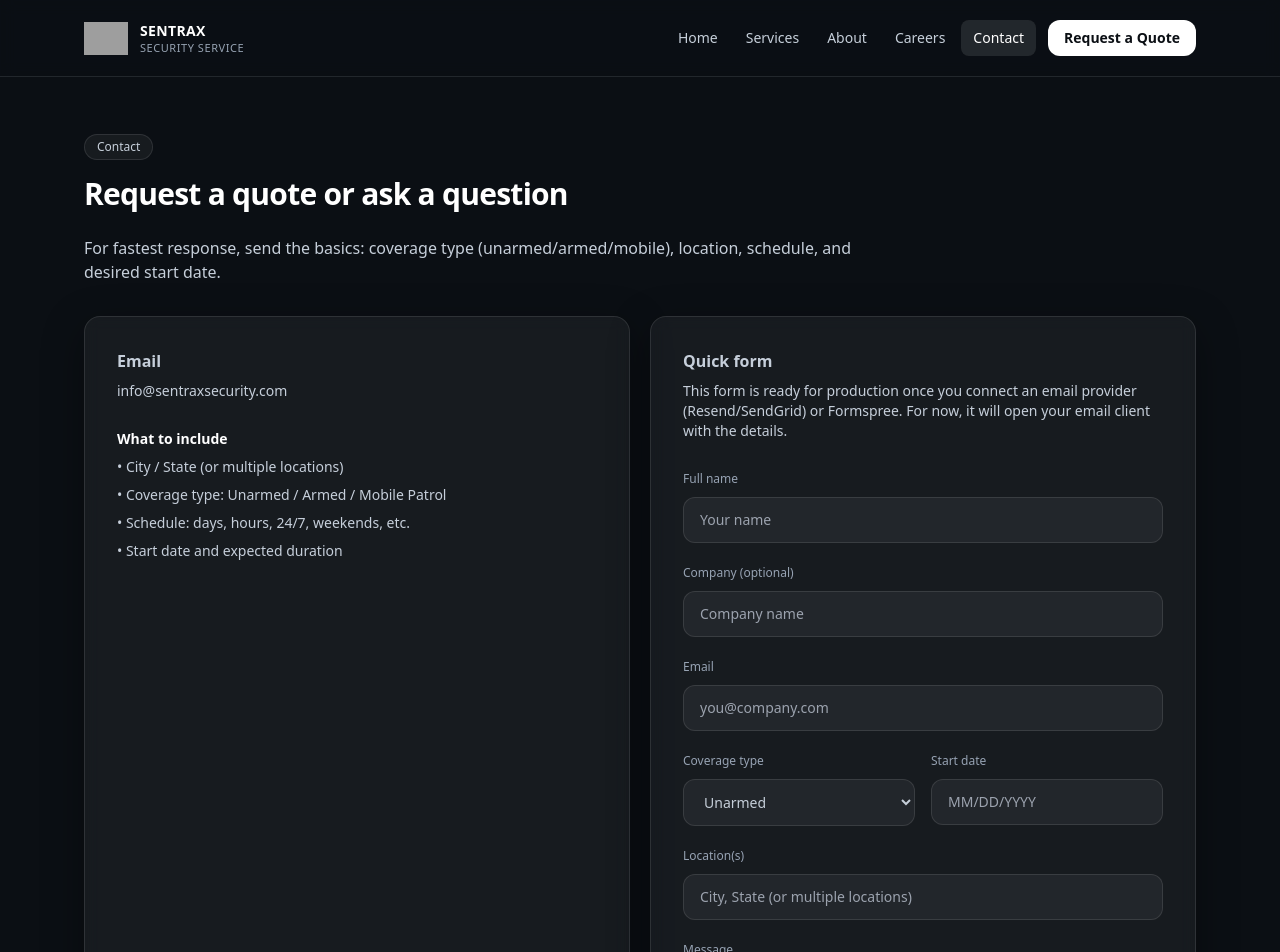
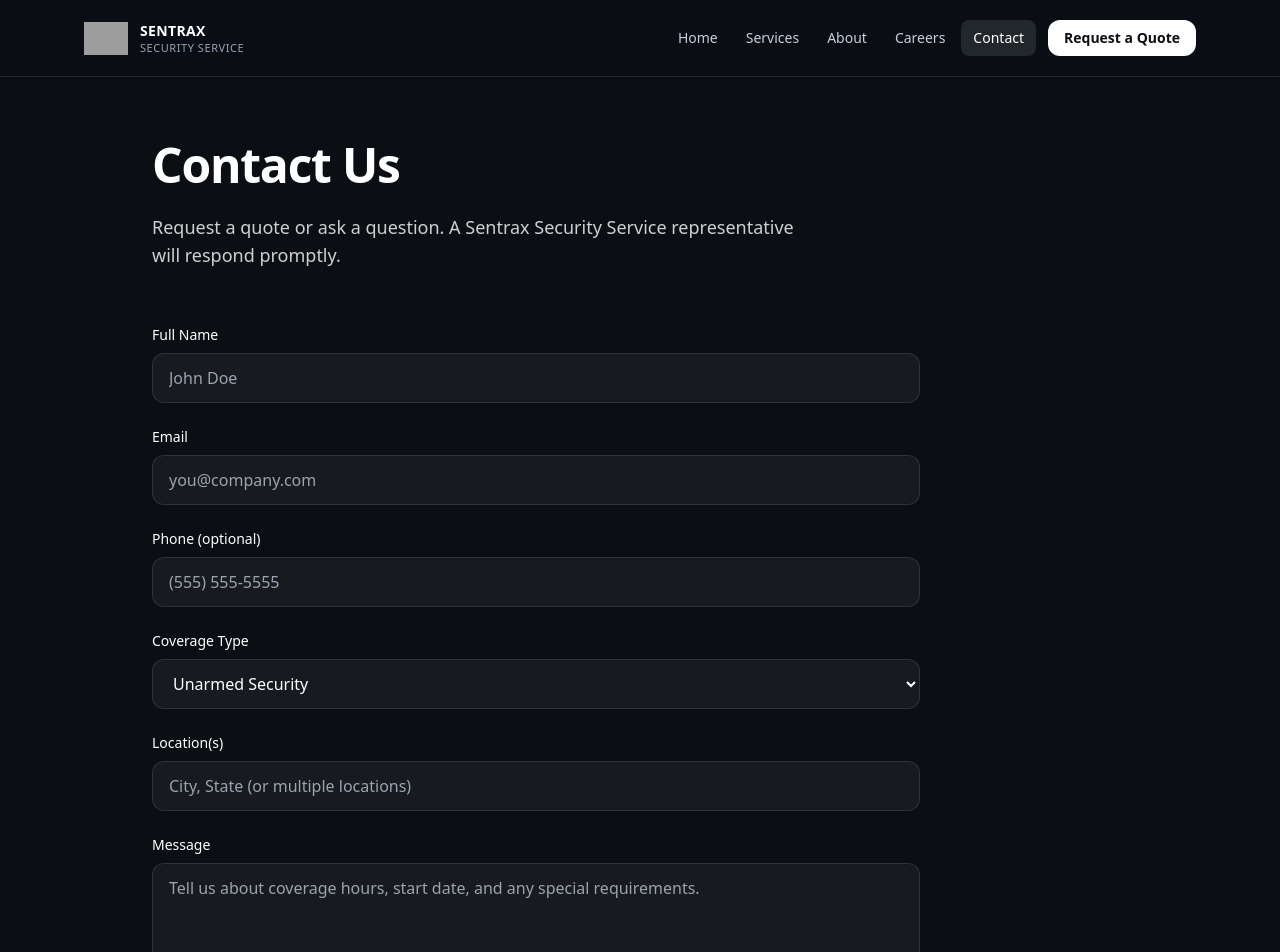
Before and after one commit to Natinael-hub/Sentrax-Security-Service, a Next.js app: page /contact in a window 1280 px wide. Shown: the top 952 px of the page. Built offline with nearby package versions, Linux system fonts and the light colour scheme; grey boxes are pictures that could not be loaded.

Commit message:
Update page.tsx

```diff
--- a/app/contact/page.tsx
+++ b/app/contact/page.tsx
@@ -1,132 +1,110 @@
-import Section from "@/components/Section";
-import { site } from "@/app/metadata";
+"use client";
+
+import { useState } from "react";
 
 export default function ContactPage() {
+  const [submitted, setSubmitted] = useState(false);
+
   return (
-    <div>
-      <Section eyebrow="Contact" title="Request a quote or ask a question">
-        <p className="max-w-3xl">
-          For fastest response, send the basics: coverage type (unarmed/armed/mobile), location, schedule, and desired start date.
+    <main className="mx-auto max-w-5xl px-6 py-16">
+      {/* Header */}
+      <header className="mb-14 max-w-2xl">
+        <h1 className="text-5xl font-semibold tracking-tight">Contact Us</h1>
+        <p className="mt-6 text-lg opacity-80">
+          Request a quote or ask a question. A Sentrax Security Service
+          representative will respond promptly.
         </p>
+      </header>
 
-        <div className="mt-8 grid gap-5 md:grid-cols-2">
-          <div className="card p-6 md:p-8">
-            <div className="text-base font-semibold">Email</div>
-            <p className="mt-2 text-sm text-steel">
-              <a className="link" href={`mailto:${site.email}`}>
-                {site.email}
-              </a>
-            </p>
+      {!submitted ? (
+        <form
+          action="https://formspree.io/f/XXXXXXXX"
+          method="POST"
+          onSubmit={() => setSubmitted(true)}
+          className="grid gap-6 max-w-3xl"
+        >
+          <input
+            type="hidden"
+            name="subject"
+            value="New Sentrax Security Inquiry"
+          />
 
-            <div className="mt-7 text-sm text-steel">
-              <div className="font-semibold text-white">What to include</div>
-              <ul className="mt-2 space-y-2">
-                <li>• City / State (or multiple locations)</li>
-                <li>• Coverage type: Unarmed / Armed / Mobile Patrol</li>
-                <li>• Schedule: days, hours, 24/7, weekends, etc.</li>
-                <li>• Start date and expected duration</li>
-              </ul>
-            </div>
-          </div>
-
-          <div className="card p-6 md:p-8">
-            <div className="text-base font-semibold">Quick form</div>
-            <p className="mt-2 text-sm text-steel">
-              This form is ready for production once you connect an email provider (Resend/SendGrid) or Formspree.
-              For now, it will open your email client with the details.
-            </p>
-
-            <form
-              className="mt-6 space-y-4"
-              action={`mailto:${site.email}`}
-              method="post"
-              encType="text/plain"
-            >
-              <div>
-                <label className="text-xs text-fog">Full name</label>
+          <div className="grid gap-2">
+            <label className="text-sm">Full Name</label>
             <input
               name="name"
               required
-                  className="mt-2 w-full rounded-xl border border-line bg-white/5 px-4 py-3 text-sm outline-none focus:border-white/20"
-                  placeholder="Your name"
+              className="rounded-xl border border-line bg-white/5 px-4 py-3 outline-none focus:border-white/30"
+              placeholder="John Doe"
             />
           </div>
 
-              <div>
-                <label className="text-xs text-fog">Company (optional)</label>
+          <div className="grid gap-2">
+            <label className="text-sm">Email</label>
             <input
-                  name="company"
-                  className="mt-2 w-full rounded-xl border border-line bg-white/5 px-4 py-3 text-sm outline-none focus:border-white/20"
-                  placeholder="Company name"
-                />
-              </div>
-
-              <div>
-                <label className="text-xs text-fog">Email</label>
-                <input
-                  name="reply_to"
               type="email"
+              name="email"
               required
-                  className="mt-2 w-full rounded-xl border border-line bg-white/5 px-4 py-3 text-sm outline-none focus:border-white/20"
+              className="rounded-xl border border-line bg-white/5 px-4 py-3 outline-none focus:border-white/30"
               placeholder="you@company.com"
             />
           </div>
 
-              <div className="grid gap-4 md:grid-cols-2">
-                <div>
-                  <label className="text-xs text-fog">Coverage type</label>
+          <div className="grid gap-2">
+            <label className="text-sm">Phone (optional)</label>
+            <input
+              name="phone"
+              className="rounded-xl border border-line bg-white/5 px-4 py-3 outline-none focus:border-white/30"
+              placeholder="(555) 555-5555"
+            />
+          </div>
+
+          <div className="grid gap-2">
+            <label className="text-sm">Coverage Type</label>
             <select
               name="coverage"
-                    className="mt-2 w-full rounded-xl border border-line bg-white/5 px-4 py-3 text-sm outline-none focus:border-white/20"
-                    defaultValue="Unarmed"
+              className="rounded-xl border border-line bg-white/5 px-4 py-3 outline-none focus:border-white/30"
             >
-                    <option>Unarmed</option>
-                    <option>Armed</option>
+              <option>Unarmed Security</option>
+              <option>Armed Security</option>
               <option>Mobile Patrol</option>
               <option>Not sure yet</option>
             </select>
           </div>
-                <div>
-                  <label className="text-xs text-fog">Start date</label>
+
+          <div className="grid gap-2">
+            <label className="text-sm">Location(s)</label>
             <input
-                    name="start_date"
-                    className="mt-2 w-full rounded-xl border border-line bg-white/5 px-4 py-3 text-sm outline-none focus:border-white/20"
-                    placeholder="MM/DD/YYYY"
-                  />
-                </div>
-              </div>
-
-              <div>
-                <label className="text-xs text-fog">Location(s)</label>
-                <input
-                  name="locations"
+              name="location"
               required
-                  className="mt-2 w-full rounded-xl border border-line bg-white/5 px-4 py-3 text-sm outline-none focus:border-white/20"
+              className="rounded-xl border border-line bg-white/5 px-4 py-3 outline-none focus:border-white/30"
               placeholder="City, State (or multiple locations)"
             />
           </div>
 
-              <div>
-                <label className="text-xs text-fog">Message</label>
+          <div className="grid gap-2">
+            <label className="text-sm">Message</label>
             <textarea
               name="message"
-                  rows={4}
-                  className="mt-2 w-full rounded-xl border border-line bg-white/5 px-4 py-3 text-sm outline-none focus:border-white/20"
-                  placeholder="Tell us the schedule, hours, and any special requirements."
+              rows={5}
+              required
+              className="rounded-xl border border-line bg-white/5 px-4 py-3 outline-none focus:border-white/30"
+              placeholder="Tell us about coverage hours, start date, and any special requirements."
             />
           </div>
 
-              <button className="btn btn-primary w-full" type="submit">
-                Send
+          <button type="submit" className="btn btn-primary w-fit px-8 py-3">
+            Send Message
           </button>
-
-              <p className="text-xs text-fog">
-                Want this form to submit without opening email? See README for the 2-minute Resend setup.
+        </form>
+      ) : (
+        <div className="rounded-2xl border border-line bg-white/5 p-10 max-w-2xl">
+          <h2 className="text-2xl font-semibold">Thank you</h2>
+          <p className="mt-3 opacity-80">
+            Your message has been received. We’ll be in touch shortly.
           </p>
-            </form>
         </div>
-        </div>
-      </Section>
-    </div>
+      )}
+    </main>
   );
 }
```
Lines whose indentation alone changed are shown as unchanged.
